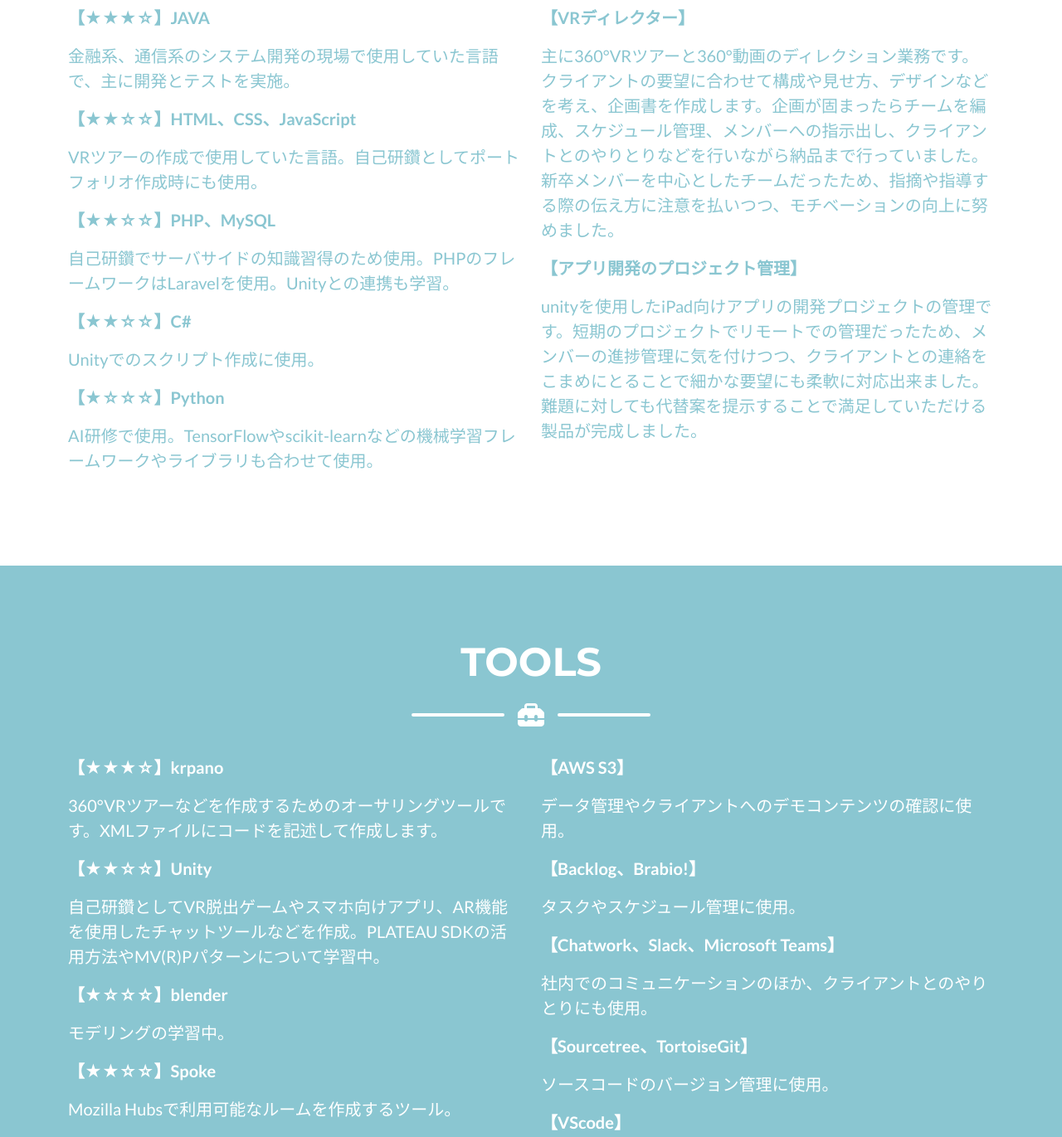
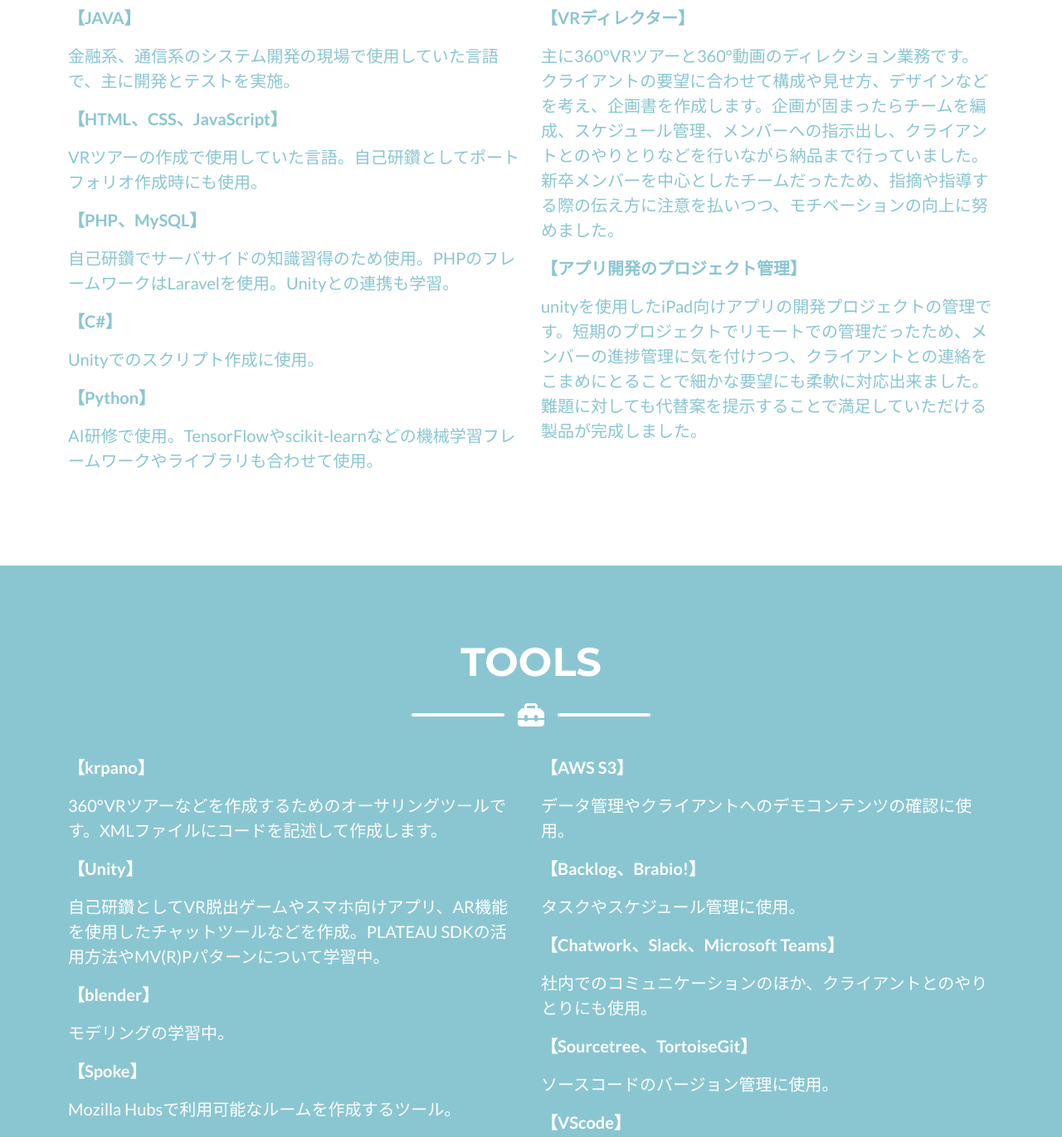
Before and after one commit to nukari-sus/nukari-sus.github.io, a plain HTML site: page index.html in a window 1280 px wide. Shown: the part 2780-4151 px from the top of the page at 83% size. Drawn offline with nearby package versions, Linux system fonts and the light colour scheme.

Commit message:
nukari/スキルの星を削除

```diff
--- a/index.html
+++ b/index.html
@@ -237,15 +237,15 @@
             <div class="row justify-content-center">
                 <div class="col-11 col-lg-6">
                     <p class="lead fw-bold">■プログラミング言語</p>
-                    <p class="lead fw-bold">【★★★☆】JAVA</p>
+                    <p class="lead fw-bold">【JAVA】</p>
                     <p class="lead">金融系、通信系のシステム開発の現場で使用していた言語で、主に開発とテストを実施。</p>
-                    <p class="lead fw-bold">【★★☆☆】HTML、CSS、JavaScript</p>
+                    <p class="lead fw-bold">【HTML、CSS、JavaScript】</p>
                     <p class="lead">VRツアーの作成で使用していた言語。自己研鑽としてポートフォリオ作成時にも使用。</p>
-                    <p class="lead fw-bold">【★★☆☆】PHP、MySQL</p>
+                    <p class="lead fw-bold">【PHP、MySQL】</p>
                     <p class="lead">自己研鑽でサーバサイドの知識習得のため使用。PHPのフレームワークはLaravelを使用。Unityとの連携も学習。</p>
-                    <p class="lead fw-bold">【★★☆☆】C#</p>
+                    <p class="lead fw-bold">【C#】</p>
                     <p class="lead">Unityでのスクリプト作成に使用。</p>
-                    <p class="lead fw-bold">【★☆☆☆】Python</p>
+                    <p class="lead fw-bold">【Python】</p>
                     <p class="lead">AI研修で使用。TensorFlowやscikit-learnなどの機械学習フレームワークやライブラリも合わせて使用。</p>
                 </div>
                 <div class="col-11 col-lg-6">
@@ -271,13 +271,13 @@
             </div>
             <div class="row justify-content-center">
                 <div class="col-11 col-lg-6">
-                    <p class="lead fw-bold">【★★★☆】krpano</p>
+                    <p class="lead fw-bold">【krpano】</p>
                     <p class="lead">360°VRツアーなどを作成するためのオーサリングツールです。XMLファイルにコードを記述して作成します。</p>
-                    <p class="lead fw-bold">【★★☆☆】Unity</p>
+                    <p class="lead fw-bold">【Unity】</p>
                     <p class="lead">自己研鑽としてVR脱出ゲームやスマホ向けアプリ、AR機能を使用したチャットツールなどを作成。PLATEAU SDKの活用方法やMV(R)Pパターンについて学習中。</p>
-                    <p class="lead fw-bold">【★☆☆☆】blender</p>
+                    <p class="lead fw-bold">【blender】</p>
                     <p class="lead">モデリングの学習中。</p>
-                    <p class="lead fw-bold">【★★☆☆】Spoke</p>
+                    <p class="lead fw-bold">【Spoke】</p>
                     <p class="lead">Mozilla Hubsで利用可能なルームを作成するツール。</p>
                 </div>
                 <div class="col-11 col-lg-6">
```
